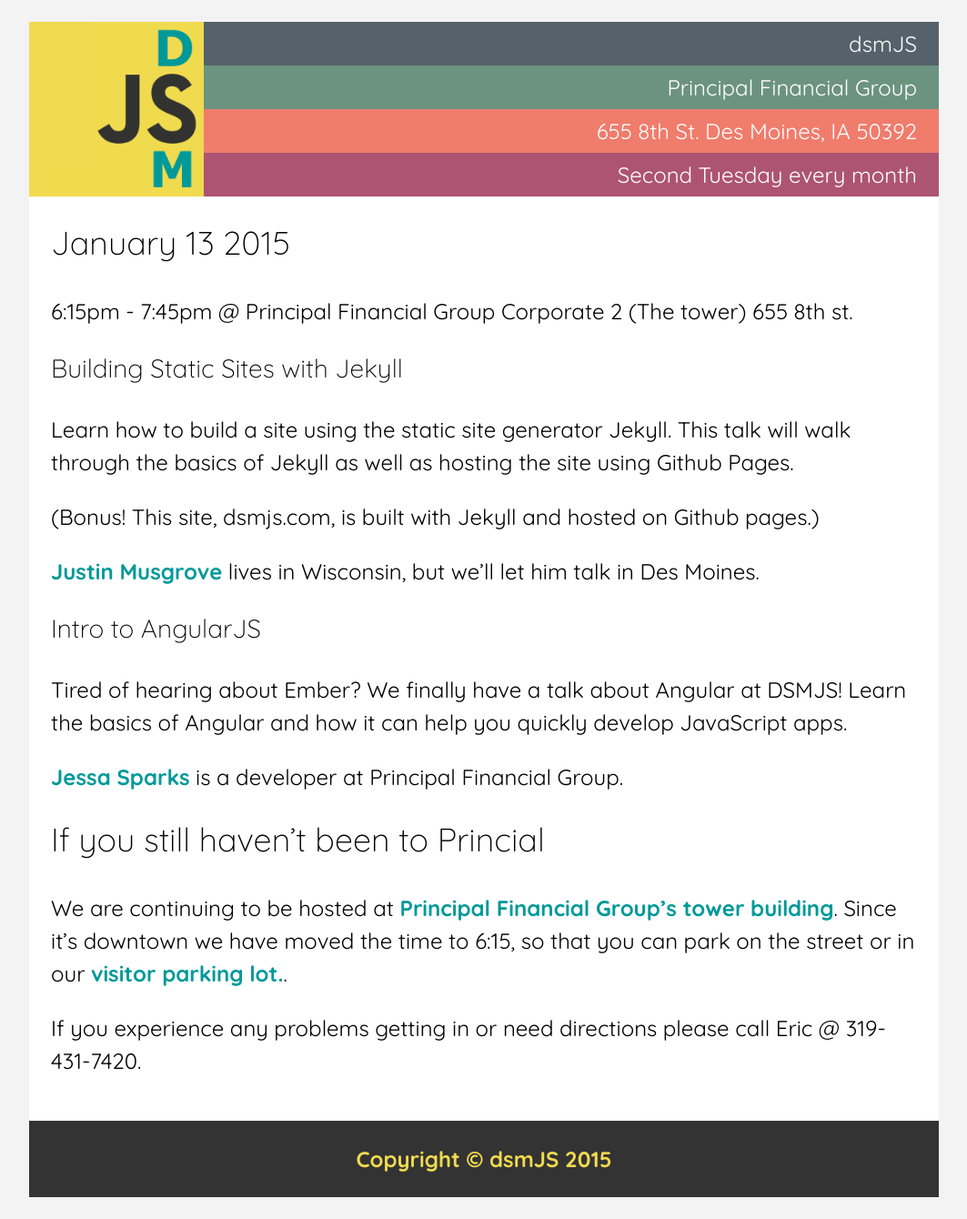
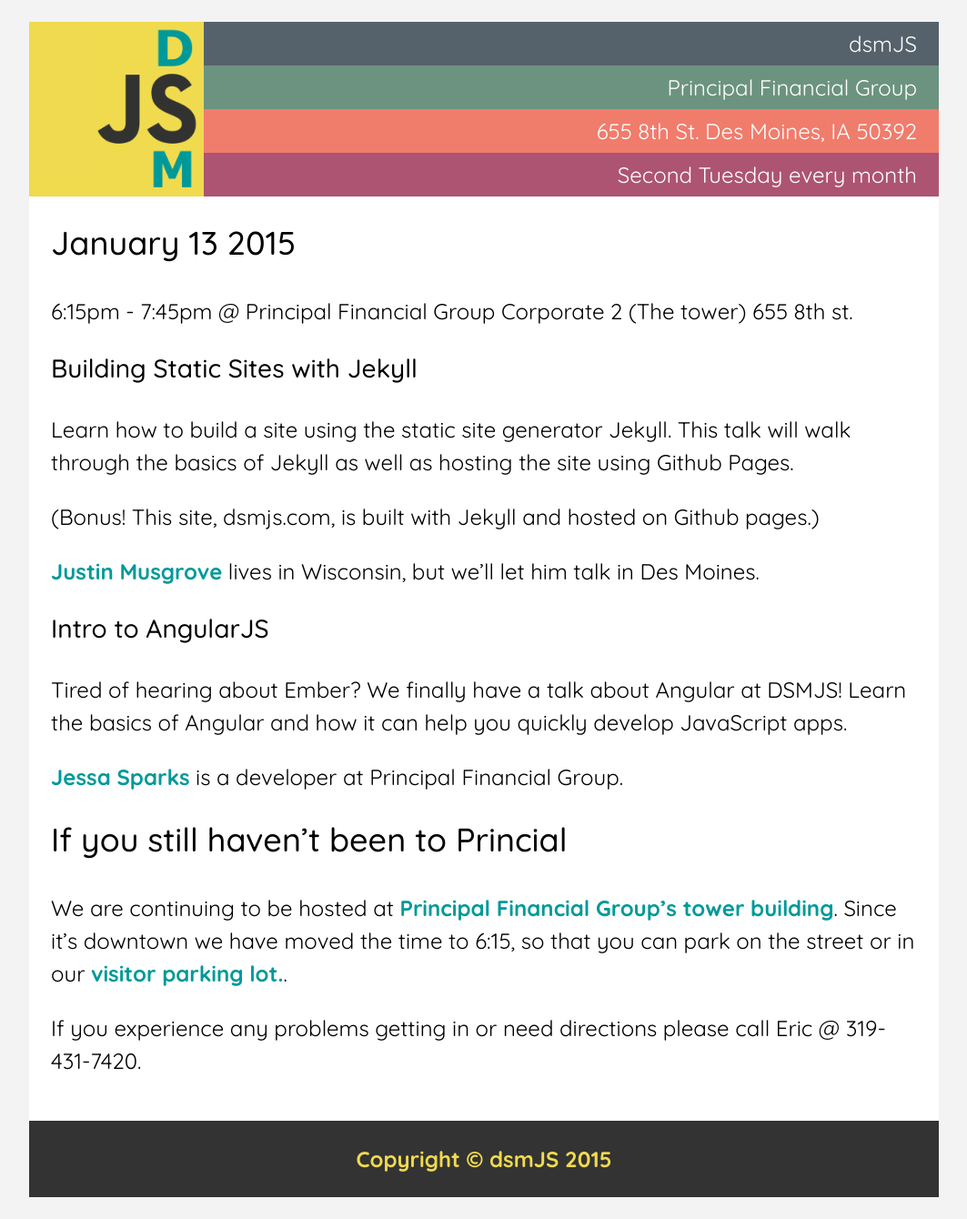
Before and after one commit to dsmjs/dsmjs.github.io, a Jekyll site: the page built from index.md, in a window 1280 px wide. Shown: the whole page at 91% size, without its empty margins (108-1171 px from the left). Built offline with Jekyll 4.4.1, drawn with Linux system fonts in a browser that asks for light colours; Markdown is read by kramdown in place of the engine named in the settings.

Commit message:
updating header font weights

```diff
--- a/_layouts/default.html
+++ b/_layouts/default.html
@@ -5,7 +5,7 @@
 	<meta http-equiv="X-UA-Compatible" content="IE=edge">
 	<meta name="description" content="default : Welcome to dsmJS!" />
 	<meta name="viewport" content="width=device-width, initial-scale=1">
-	<link href="//fonts.googleapis.com/css?family=Quicksand:400,300,700" rel="stylesheet">
+	<link href="//fonts.googleapis.com/css?family=Quicksand:400,500,700" rel="stylesheet">
 	<link rel="stylesheet" href="css/styles.css">
 	<title>dsmJS - Des Moines JavaScript User Group</title>
 </head>
--- a/_scss/_base.scss
+++ b/_scss/_base.scss
@@ -27,7 +27,7 @@
 h4,
 h5,
 h6 {
-	font-weight: 300;
+	font-weight: 500;
 	margin-top: 0;
 }
 
--- a/css/styles.css
+++ b/css/styles.css
@@ -383,7 +383,7 @@
 h4,
 h5,
 h6 {
-  font-weight: 300;
+  font-weight: 500;
   margin-top: 0; }
 
 .blue {
```
